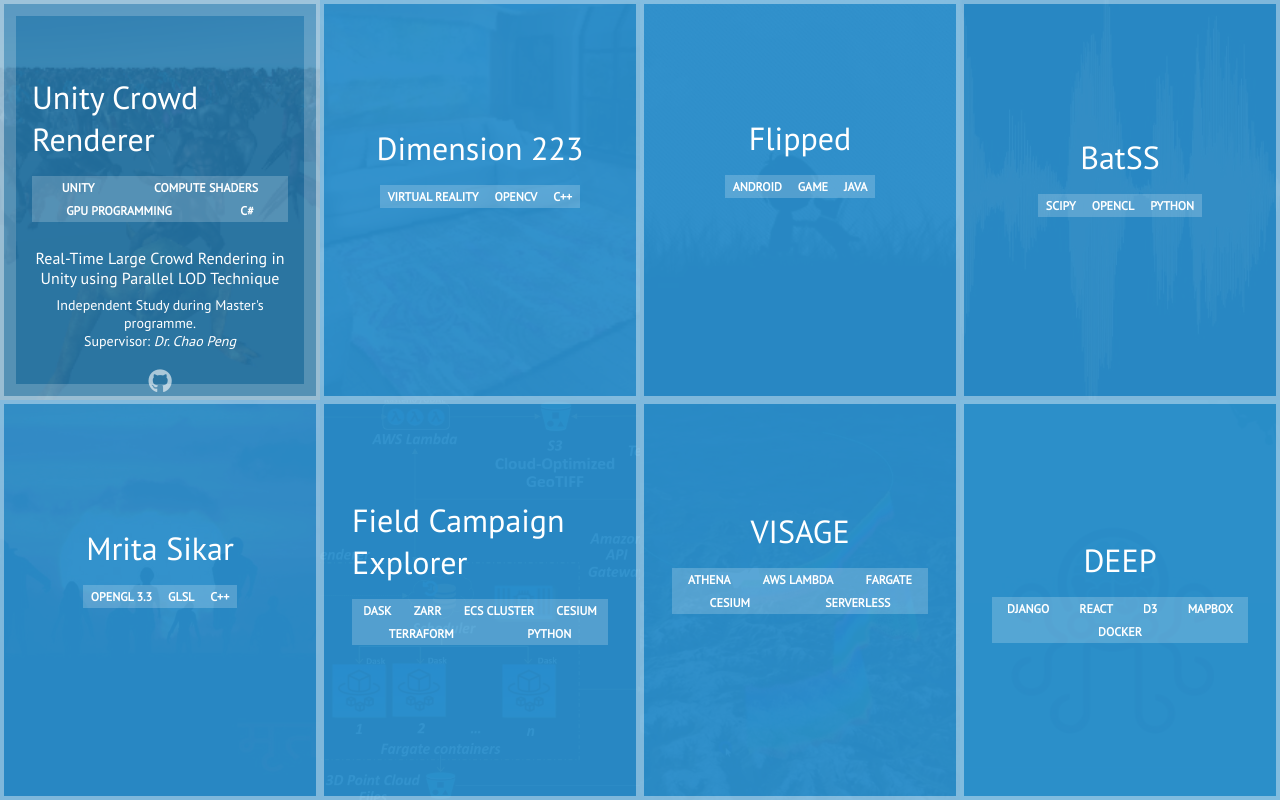
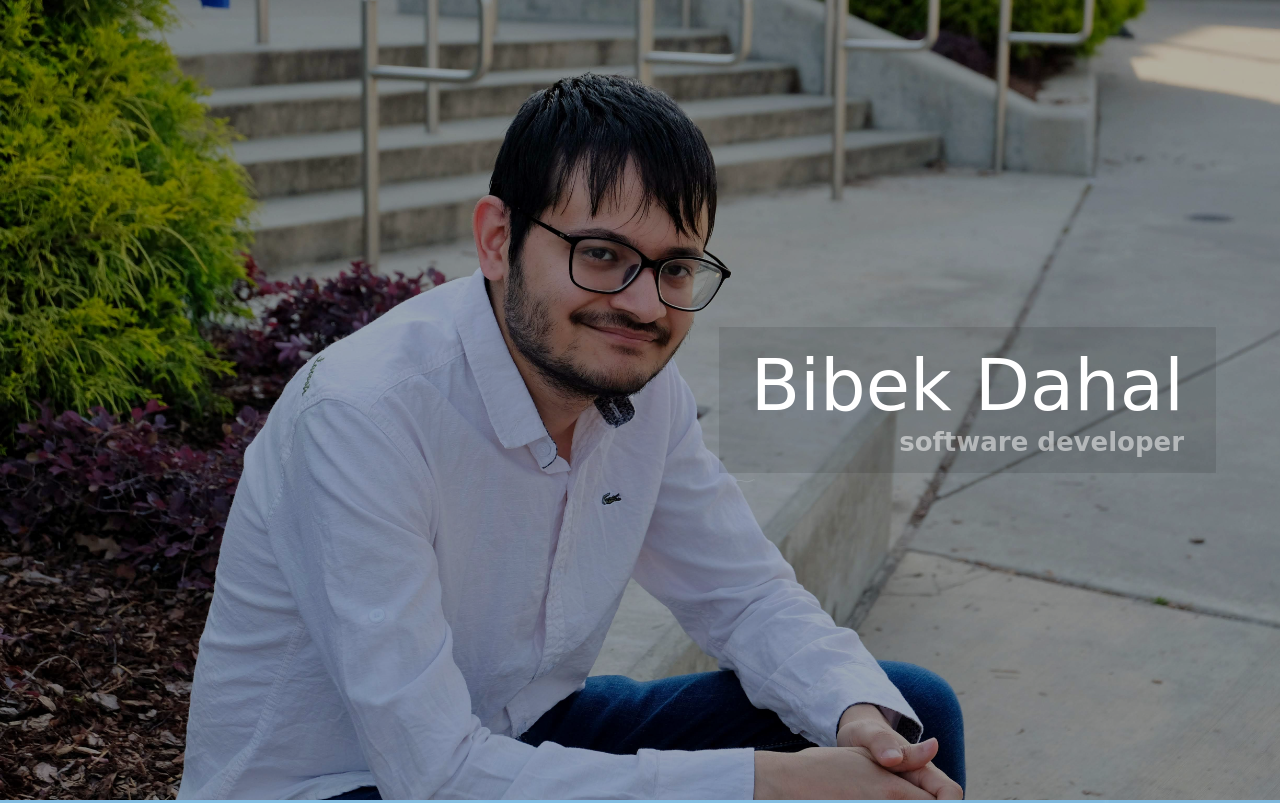
Before and after one commit to bibekdahal/bibekdahal.github.io, a plain HTML site: page index.html in a window 1280 px wide. Shown: the top 803 px of the page. Drawn offline with nearby package versions, Linux system fonts and the light colour scheme; a web font is replaced by a local one.

Commit message:
Add title section

```diff
--- a/index.html
+++ b/index.html
@@ -5,11 +5,22 @@
         <title> Bibek Dahal - Software Developer </title>
 
         <link rel="stylesheet" href="/css/index.css">
-        <link href="https://fonts.googleapis.com/css?family=PT+Sans&display=swap" rel="stylesheet">
+        <link href="https://fonts.googleapis.com/css?family=Shadows+Into+Light+Two|PT+Sans&display=swap" rel="stylesheet">
         <script src="https://kit.fontawesome.com/5f6ad0d967.js"></script>
         <link href="https://unpkg.com/ionicons@4.5.10-0/dist/css/ionicons.min.css" rel="stylesheet">
     </head>
     <body>
+        <header>
+            <div class="title">
+                <h1>
+                    Bibek Dahal
+                </h1>
+                <span>
+                    Software Developer
+                </span>
+            </div>
+        </header>
+
         <section id="projects">
             <div class="project">
                 <h3> Unity Crowd Renderer </h3>
@@ -197,5 +208,9 @@
                 <img src="/img/deep.jpeg">
             </div>
         </section>
+
+        <section id="contact">
+
+        </section>
     </body>
 </html>
--- a/scss/index.scss
+++ b/scss/index.scss
@@ -1,4 +1,5 @@
 $font-normal: 'PT Sans', sans-serif;
+$font-cursive: 'Shadows Into Light Two', cursive;
 
 *, *::after, *::before {
     box-sizing: border-box;
@@ -7,13 +8,53 @@
 body {
     margin: 0;
     padding: 0;
-    font-family: $font-normal;
+    font-family: $font-normal;;
+    width: 100vw;
+    height: 100vh;
+    overflow-x: hidden;
+}
+
+header {
+    display: flex;
+    justify-content: flex-end;
+    align-items: center;
+    width: 100%;
+    height: 100vh;
+    background-image: url('/img/hero.jpeg');
+    background-size: cover;
+    background-attachment: fixed;
+    color: #fff;
+    background-color: rgba(0, 0, 0, 0.3);
+    background-blend-mode: darken;
+    font-family: $font-cursive;
+
+    .title {
+        display: flex;
+        flex-direction: column;
+        align-items: flex-end;
+        margin: 64px;
+        background-color: rgba(0, 0, 0, 0.1);
+        padding: 16px 32px;
+
+        h1 {
+            font-weight: 500;
+            font-size: 72px;
+            margin: 0;
+        }
+
+        span {
+            font-size: 26px;
+            color: rgba(255, 255, 255, 0.5);
+            text-transform: lowercase;
+            font-weight: 600;
+        }
+    }
 }
 
 #projects {
     display: flex;
     flex-wrap: wrap;
-    width: 100vw;
+    width: 100%;
 
     .project {
         display: flex;
@@ -149,3 +190,8 @@
         }
     }
 }
+
+#contact {
+    width: 100%;
+    height: 100vh;
+}
```
Also changed, not shown: css/index.css, img/hero.jpeg (added), 1 other file.
